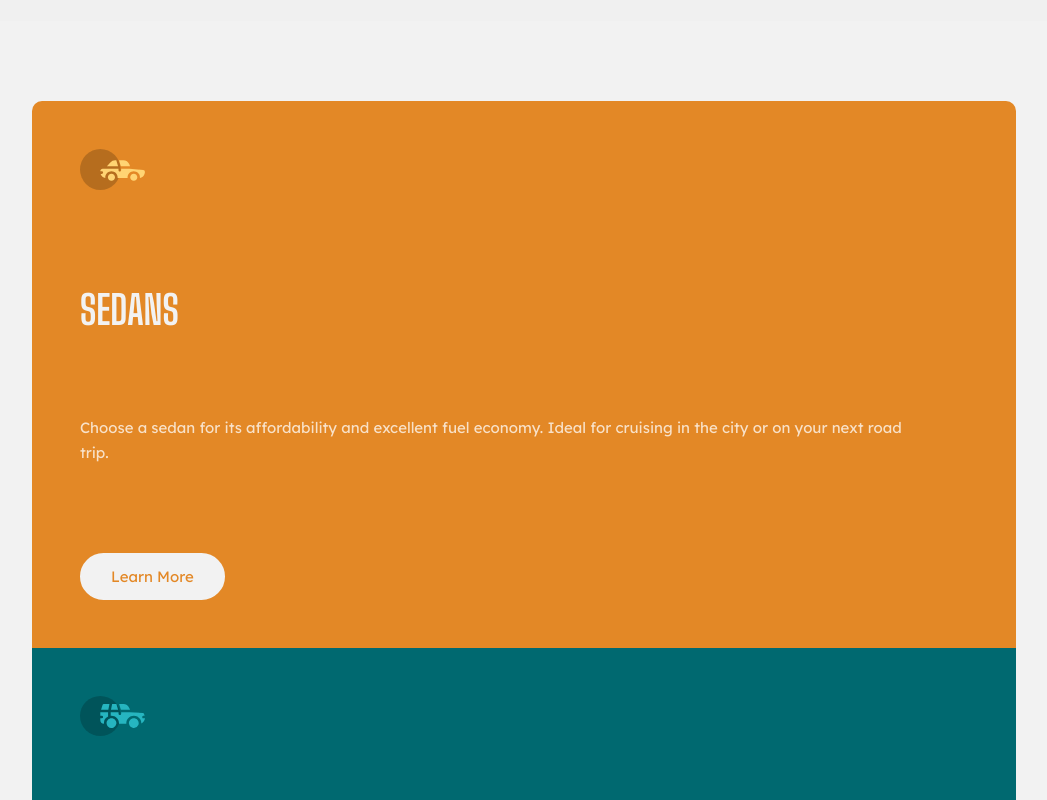
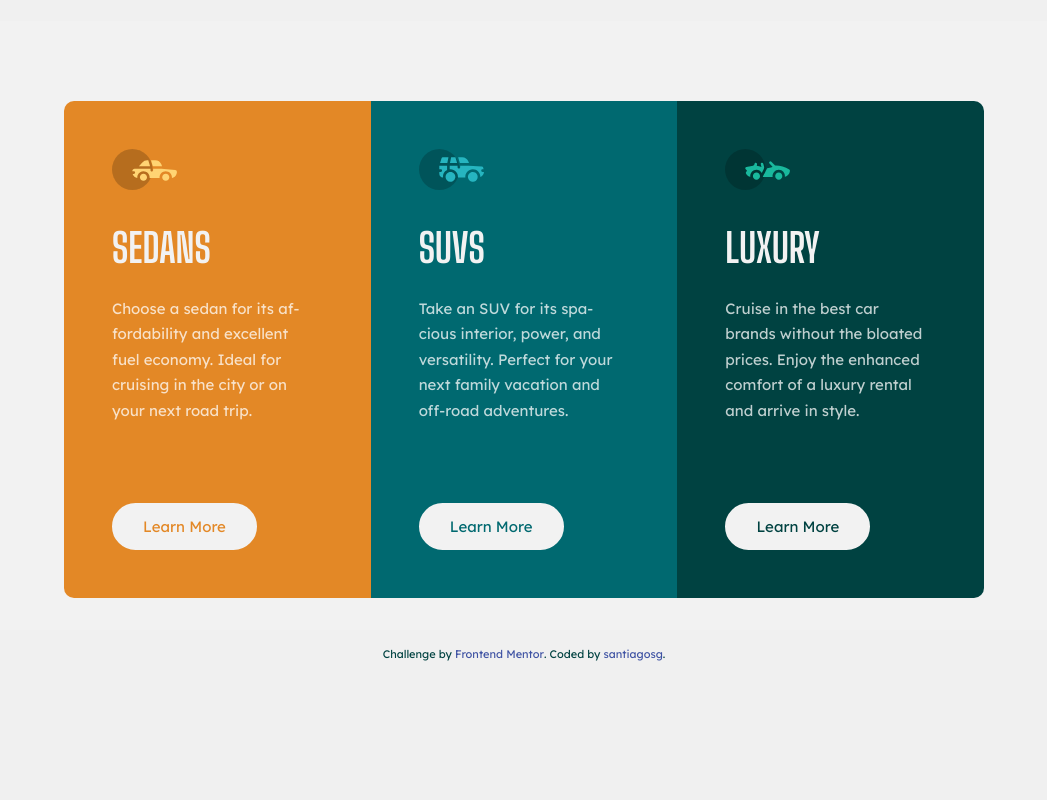
Before and after one commit to santiagosg/Frontend-mentor-solutions-newbie, a plain HTML site: page 3-column-preview-card-component/index.html in a window 1280 px wide. Shown: the top 800 px of the page, without its empty margins (116-1163 px from the left). Drawn offline with Linux system fonts and the light colour scheme.

Commit message:
3 column preview card component: update desktop style and atribution style

```diff
--- a/3-column-preview-card-component/sass/components/_atribution.scss
+++ b/3-column-preview-card-component/sass/components/_atribution.scss
@@ -10,6 +10,7 @@
     font-size: 0.688rem;
     text-align: center;
     width: 90%;
+    color: var(--color-primary-3);
 
   & > a {
     display: inline-block;
--- a/3-column-preview-card-component/sass/layout/_card.scss
+++ b/3-column-preview-card-component/sass/layout/_card.scss
@@ -1,10 +1,22 @@
 .card {
+  max-width: 34.375rem; // 550px
+
+  @media screen and (min-width: 1200px) {
+    max-width: 920px;
+    display: grid;
+    grid-template-columns: repeat(3, 1fr);
+    grid-template-rows: 1fr;
+  }
   &__item {
     padding: 3rem; // 48px
 
     &:first-child {
       background-color: var(--color-primary-1);
       border-radius: 0.625rem 0.625rem 0 0; // 10px
+
+      @media screen and (min-width: 1200px) {
+        border-radius: 0.625rem 0 0 0.625rem; // 10px
+      }
     }
 
     &:nth-child(2) {
@@ -14,12 +26,20 @@
     &:last-child {
       background-color: var(--color-primary-3);
       border-radius: 0 0 0.625rem 0.625rem; // 10px
+
+      @media screen and (min-width: 1200px) {
+        border-radius: 0 0.625rem 0.625rem 0; // 10px
+      }
     }
   }
 
   &__icon {
     max-width: 4.063rem; // 65px
     margin-bottom: 7.2vw;
+
+    @media screen and (min-width: 678px) {
+      margin-bottom: 1.875rem; // 30px
+    }
   }
 
   &__title {
@@ -29,11 +49,19 @@
     font-weight: 700;
     text-transform: uppercase;
     margin-bottom: 6vw;
+
+    @media screen and (min-width: 678px) {
+      margin-bottom: 1.25rem; // 20px
+    }
   }
 
   &__description {
     width: 95%;
     margin-bottom: 6.8vw;
     line-height: 1.7;
+
+    @media screen and (min-width: 678px) {
+      margin-bottom: 5rem; // 80px
+    }
   }
 }
--- a/3-column-preview-card-component/sass/pages/_home.scss
+++ b/3-column-preview-card-component/sass/pages/_home.scss
@@ -4,7 +4,7 @@
 
 .main {
     height: 100%;
-    min-height: 100vh;
+    min-height: calc(100vh-48px);
     display: flex;
     flex-direction: column;
     justify-content: center;
```
Also changed, not shown: 3-column-preview-card-component/sass/style.css, 1 other file.
